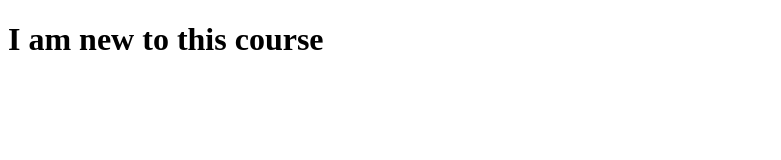
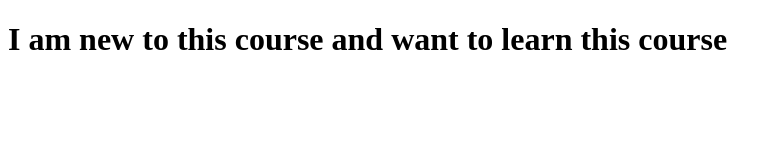
Before and after one commit to Noman-Malik/coursera-test, a plain HTML site: page index.html in a window 1280 px wide. Shown: the whole page, without its empty margins (0-781 px from the left). Drawn offline with Linux system fonts and the light colour scheme.

Commit message:
New changes

```diff
--- a/index.html
+++ b/index.html
@@ -5,7 +5,7 @@
   </head>
   <body>
 
-    <h1>I am new to this course</h1>
+    <h1>I am new to this course and want to learn this course</h1>
 
   </body>
 </html>
```
